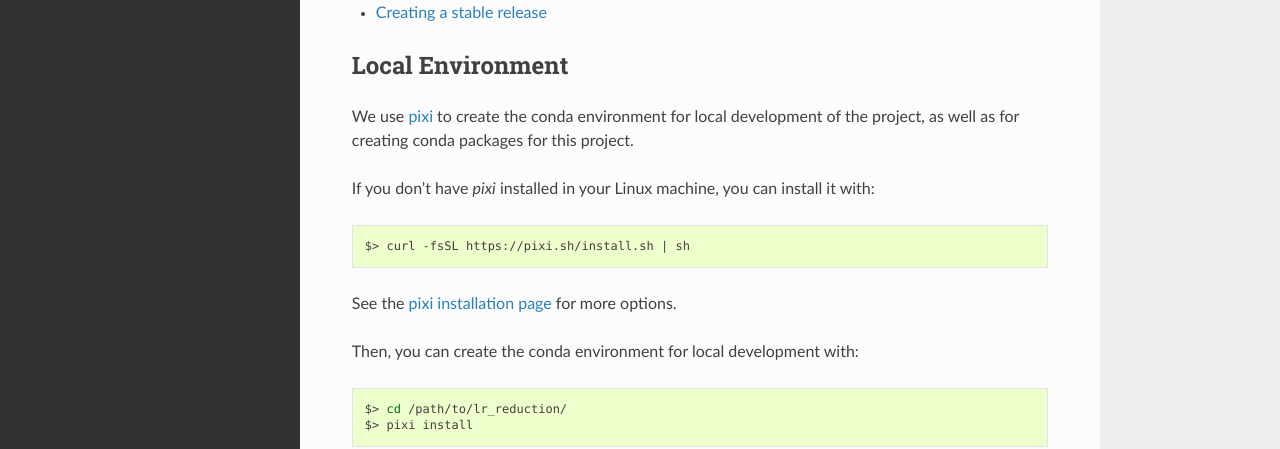
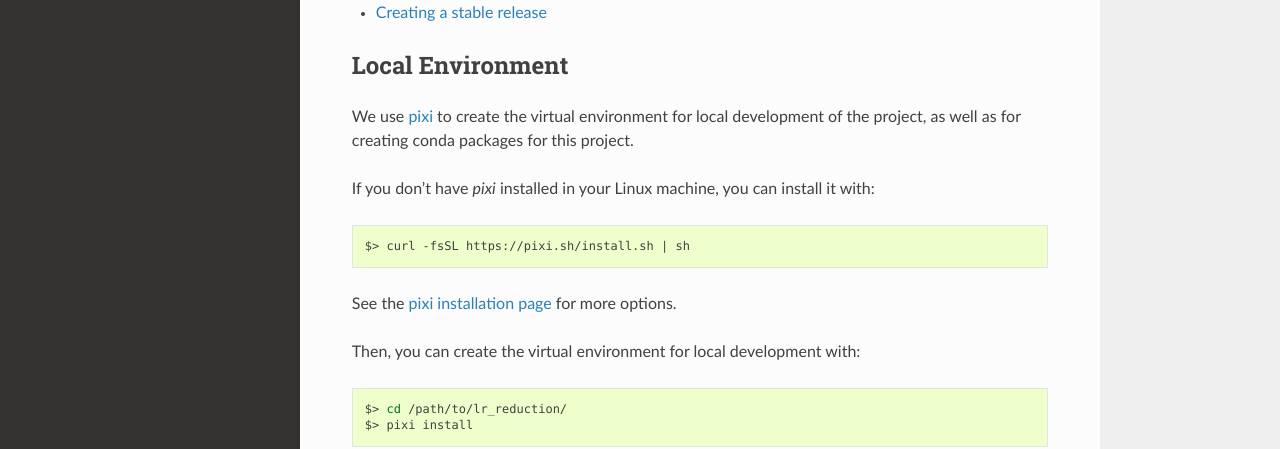
Before and after one commit to neutrons/LiquidsReflectometer, a Sphinx documentation site: the page built from docs/developer/developer.rst, in a window 1280 px wide and 900 px high. Shown: the part 327-776 px from the top of the window. Built offline with Sphinx 7.4.7 and the Read the Docs theme 3.1.0, drawn with Linux system fonts in a browser that asks for light colours; the version number is read from the project's files by our own code.

Commit message:
delete docs/Makefile. Avoid use of 'conda environment'
Signed-off-by: Jose Borreguero <borreguero@gmail.com>

```diff
--- a/docs/developer/developer.rst
+++ b/docs/developer/developer.rst
@@ -10,7 +10,7 @@ Developer Documentation
 
 Local Environment
 -----------------
-We use `pixi <https://pixi.sh/latest/>`_ to create the conda environment for local development of the project,
+We use `pixi <https://pixi.sh/latest/>`_ to create the virtual environment for local development of the project,
 as well as for creating conda packages for this project.
 
 If you don't have `pixi` installed in your Linux machine, you can install it with:
@@ -21,7 +21,7 @@ If you don't have `pixi` installed in your Linux machine, you can install it wit
 
 See the `pixi installation page <https://pixi.sh/latest/installation/>`_ for more options.
 
-Then, you can create the conda environment for local development with:
+Then, you can create the virtual environment for local development with:
 
 .. code-block:: bash
 
--- a/pyproject.toml
+++ b/pyproject.toml
@@ -155,7 +155,7 @@ test-all = { cmd = "cd reduction/ && python -m pytest -vv --cov=. --cov-report=x
 conda-build = { depends-on = ["sync-version", "conda-builder", "reset-version"], description = "Build the conda package" }
 conda-clean = { cmd = "rm -f *.conda", description = "Clean the local .conda build artifacts" }
 # Documentation
-docs-build = { cmd = 'cd docs && make html SPHINXOPTS="-W --keep-going -n" && echo -e "##########\n DOCS point your browser to file://$(pwd)/build/html/index.html\n##########"', description = "Build the documentation" }
+docs-build = { cmd = 'sphinx-build -W --keep-going -n -T -b html docs  docs/build/html && echo -e "##########\n DOCS point your browser to file://$(pwd)/build/html/index.html\n##########"', description = "Build the documentation" }
 docs-clean = { cmd = "rm -rf docs/build", description = "Clean the documentation build artifacts" }
 
 #############
```
Also changed, not shown: 2 other files.
